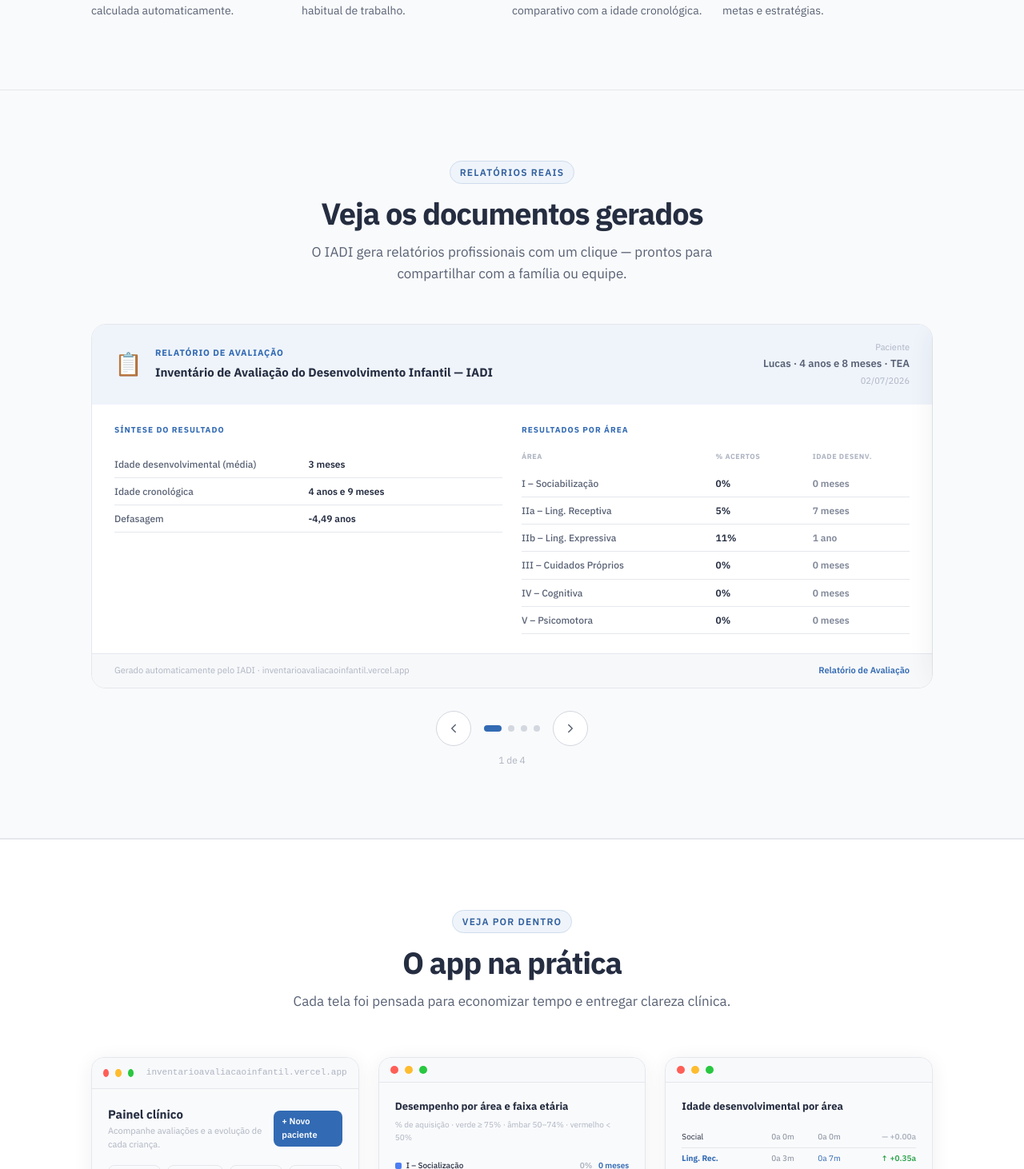
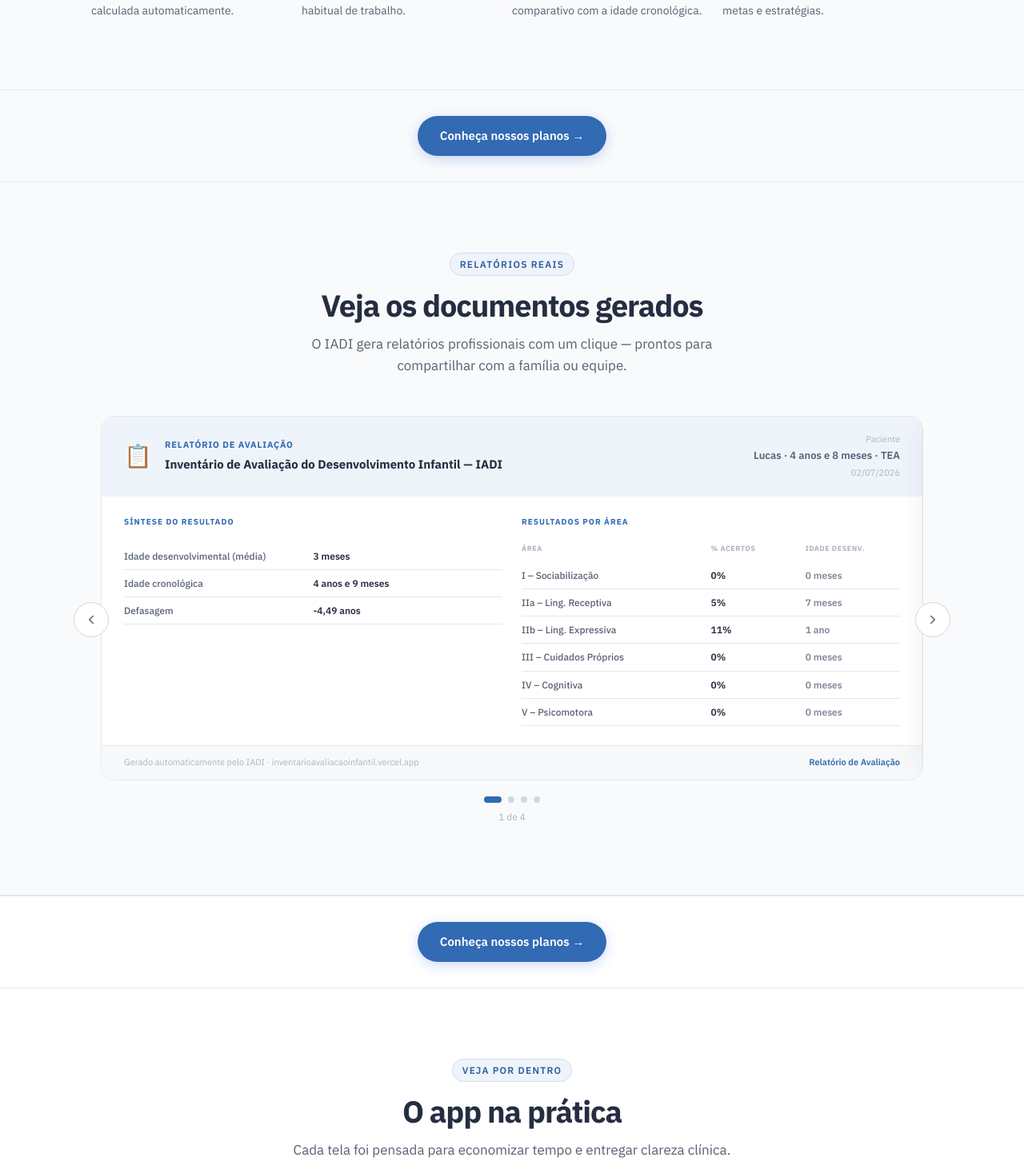
Before and after one commit to carolinavitaliano1/inventarioavaliacaoinfantil, a React (Vite) app: page / in a window 1280 px wide. Shown: the part 3088-4550 px from the top of the page at 80% size. Built offline with nearby package versions, Linux system fonts and the light colour scheme; no server answers.

Commit message:
Fix carousel: remove duplicate arrows from bottom bar; add Conheça nossos planos CTA buttons between sections

```diff
--- a/src/components/LandingPage.tsx
+++ b/src/components/LandingPage.tsx
@@ -448,8 +448,18 @@ function ReportCarousel() {
 
         {/* carrossel */}
         <div style={{ position: 'relative' }}>
+          {/* setas sobrepostas nas laterais */}
+          <button className="lp-carousel-btn" onClick={prev} aria-label="Anterior"
+            style={{ position: 'absolute', left: -22, top: '50%', transform: 'translateY(-50%)', zIndex: 2 }}>
+            <svg width="18" height="18" viewBox="0 0 24 24" fill="none" stroke="currentColor" strokeWidth="2" strokeLinecap="round" strokeLinejoin="round"><path d="M15 18l-6-6 6-6"/></svg>
+          </button>
+          <button className="lp-carousel-btn" onClick={next} aria-label="Próximo"
+            style={{ position: 'absolute', right: -22, top: '50%', transform: 'translateY(-50%)', zIndex: 2 }}>
+            <svg width="18" height="18" viewBox="0 0 24 24" fill="none" stroke="currentColor" strokeWidth="2" strokeLinecap="round" strokeLinejoin="round"><path d="M9 18l6-6-6-6"/></svg>
+          </button>
+
           {/* slide container */}
-          <div style={{ overflow: 'hidden', borderRadius: 18 }}>
+          <div style={{ overflow: 'hidden', borderRadius: 18, margin: '0 12px' }}>
             <div className="lp-carousel-track" style={{ transform: `translateX(-${idx * 100}%)` }}>
               {REPORTS.map((rep, i) => (
                 <div key={i} className="lp-carousel-slide">
@@ -519,19 +529,11 @@ function ReportCarousel() {
             </div>
           </div>
 
-          {/* controles */}
-          <div style={{ display: 'flex', alignItems: 'center', justifyContent: 'center', gap: 16, marginTop: 28 }}>
-            <button className="lp-carousel-btn" onClick={prev} aria-label="Anterior">
-              <svg width="18" height="18" viewBox="0 0 24 24" fill="none" stroke="currentColor" strokeWidth="2" strokeLinecap="round" strokeLinejoin="round"><path d="M15 18l-6-6 6-6"/></svg>
-            </button>
-            <div style={{ display: 'flex', gap: 8, alignItems: 'center' }}>
-              {REPORTS.map((_, i) => (
-                <button key={i} className={`lp-carousel-dot${i === idx ? ' active' : ''}`} onClick={() => setIdx(i)} aria-label={`Slide ${i + 1}`} />
-              ))}
-            </div>
-            <button className="lp-carousel-btn" onClick={next} aria-label="Próximo">
-              <svg width="18" height="18" viewBox="0 0 24 24" fill="none" stroke="currentColor" strokeWidth="2" strokeLinecap="round" strokeLinejoin="round"><path d="M9 18l6-6-6-6"/></svg>
-            </button>
+          {/* controles — apenas pontos */}
+          <div style={{ display: 'flex', justifyContent: 'center', gap: 8, marginTop: 20, alignItems: 'center' }}>
+            {REPORTS.map((_, i) => (
+              <button key={i} className={`lp-carousel-dot${i === idx ? ' active' : ''}`} onClick={() => setIdx(i)} aria-label={`Slide ${i + 1}`} />
+            ))}
           </div>
           <div style={{ textAlign: 'center', marginTop: 8, fontSize: 12, color: 'var(--ink-4)' }}>{idx + 1} de {total}</div>
         </div>
@@ -831,8 +833,22 @@ export default function LandingPage({ onGetStarted, onLogin }: Props) {
         </div>
       </section>
 
+      {/* CTA entre seções */}
+      <div style={{ textAlign: 'center', padding: '32px 24px', borderTop: '1px solid var(--line)' }}>
+        <a href="#planos" style={{ display: 'inline-flex', alignItems: 'center', gap: 8, background: 'var(--primary)', color: '#fff', fontWeight: 600, fontSize: 15, padding: '13px 28px', borderRadius: 99, textDecoration: 'none', boxShadow: '0 4px 16px hsl(220 80% 50% / .22)', transition: 'opacity .15s' }} onMouseOver={e => (e.currentTarget.style.opacity='.88')} onMouseOut={e => (e.currentTarget.style.opacity='1')}>
+          Conheça nossos planos →
+        </a>
+      </div>
+
       {/* ── CARROSSEL DE RELATÓRIOS ───────────────────────────────────── */}
       <ReportCarousel />
+
+      {/* CTA após carrossel */}
+      <div style={{ textAlign: 'center', padding: '32px 24px', background: 'var(--surface)', borderTop: '1px solid var(--line)' }}>
+        <a href="#planos" style={{ display: 'inline-flex', alignItems: 'center', gap: 8, background: 'var(--primary)', color: '#fff', fontWeight: 600, fontSize: 15, padding: '13px 28px', borderRadius: 99, textDecoration: 'none', boxShadow: '0 4px 16px hsl(220 80% 50% / .22)', transition: 'opacity .15s' }} onMouseOver={e => (e.currentTarget.style.opacity='.88')} onMouseOut={e => (e.currentTarget.style.opacity='1')}>
+          Conheça nossos planos →
+        </a>
+      </div>
 
       {/* ── GALERIA / SCREENSHOTS ─────────────────────────────────────── */}
       <section style={{ padding: '88px 0', background: 'var(--surface)', borderTop: '1px solid var(--line)', borderBottom: '1px solid var(--line)' }}>
@@ -1276,6 +1292,13 @@ export default function LandingPage({ onGetStarted, onLogin }: Props) {
         </div>
       </section>
 
+      {/* CTA após "Para quem é" */}
+      <div style={{ textAlign: 'center', padding: '32px 24px', borderTop: '1px solid var(--line)' }}>
+        <a href="#planos" style={{ display: 'inline-flex', alignItems: 'center', gap: 8, background: 'var(--primary)', color: '#fff', fontWeight: 600, fontSize: 15, padding: '13px 28px', borderRadius: 99, textDecoration: 'none', boxShadow: '0 4px 16px hsl(220 80% 50% / .22)', transition: 'opacity .15s' }} onMouseOver={e => (e.currentTarget.style.opacity='.88')} onMouseOut={e => (e.currentTarget.style.opacity='1')}>
+          Conheça nossos planos →
+        </a>
+      </div>
+
       {/* ── PRICING ───────────────────────────────────────────────────── */}
       <section id="planos" style={{ padding: '88px 0' }}>
         <div style={w}>
```
